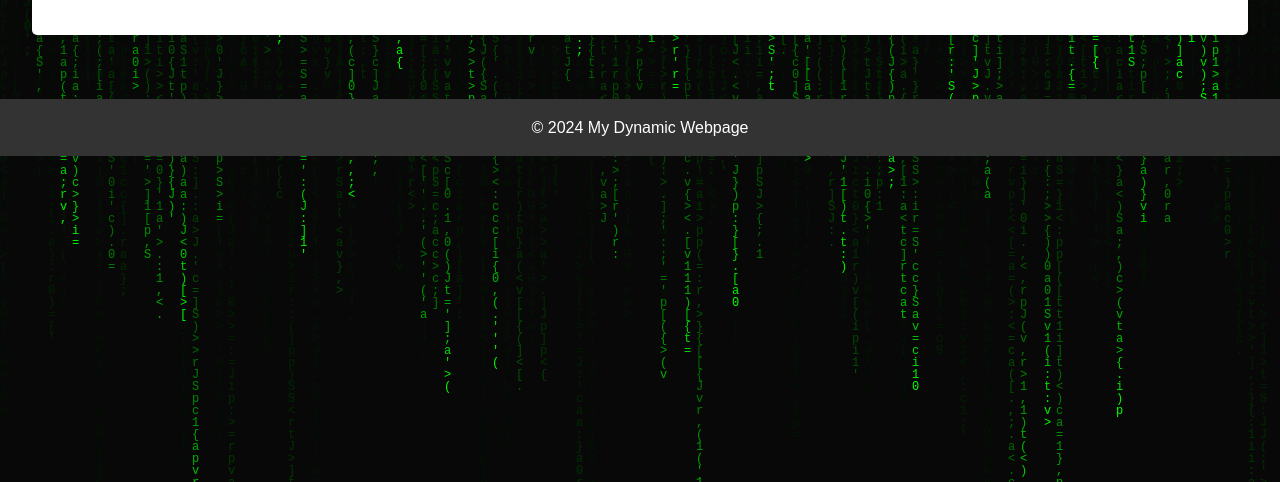
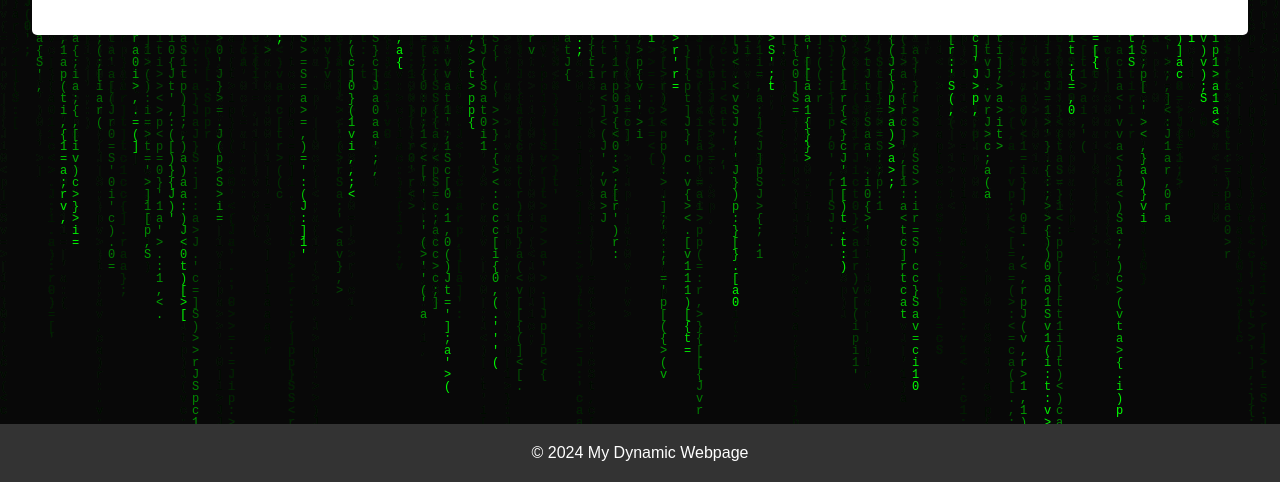
Before and after one commit to james-martinez96/juicyjames, a website built with webpack: page src/index.html in a window 1280 px wide. Shown: the part 318-800 px from the top of the page. Built offline with nearby package versions, Linux system fonts and the light colour scheme.

Commit message:
ammend this

```diff
--- a/src/footer.css
+++ b/src/footer.css
@@ -4,8 +4,8 @@
     color: #fff;
     text-align: center;
     padding: 1rem 0;
-    /* position: fixed; */
-    bottom: 0;
+    position: fixed;
+    bottom: 0px;
     width: 100%;
 }
 
--- a/src/main.css
+++ b/src/main.css
@@ -12,6 +12,9 @@ main {
 }
 
 body {
+    /* display: flex; */
+    /* flex-direction: column; */
+
     font-family: Arial, sans-serif;
     line-height: 1.6;
     margin: 0;
```
